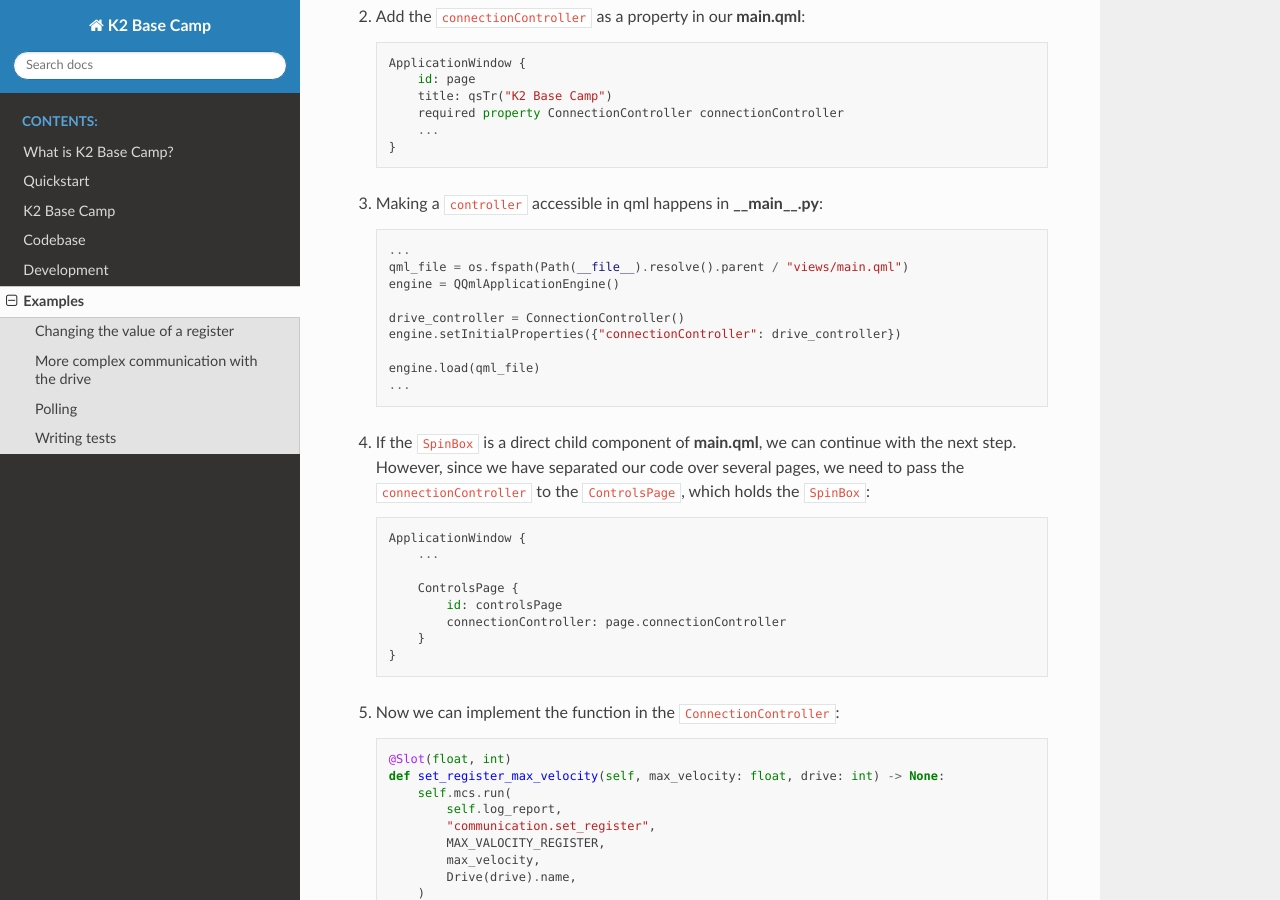
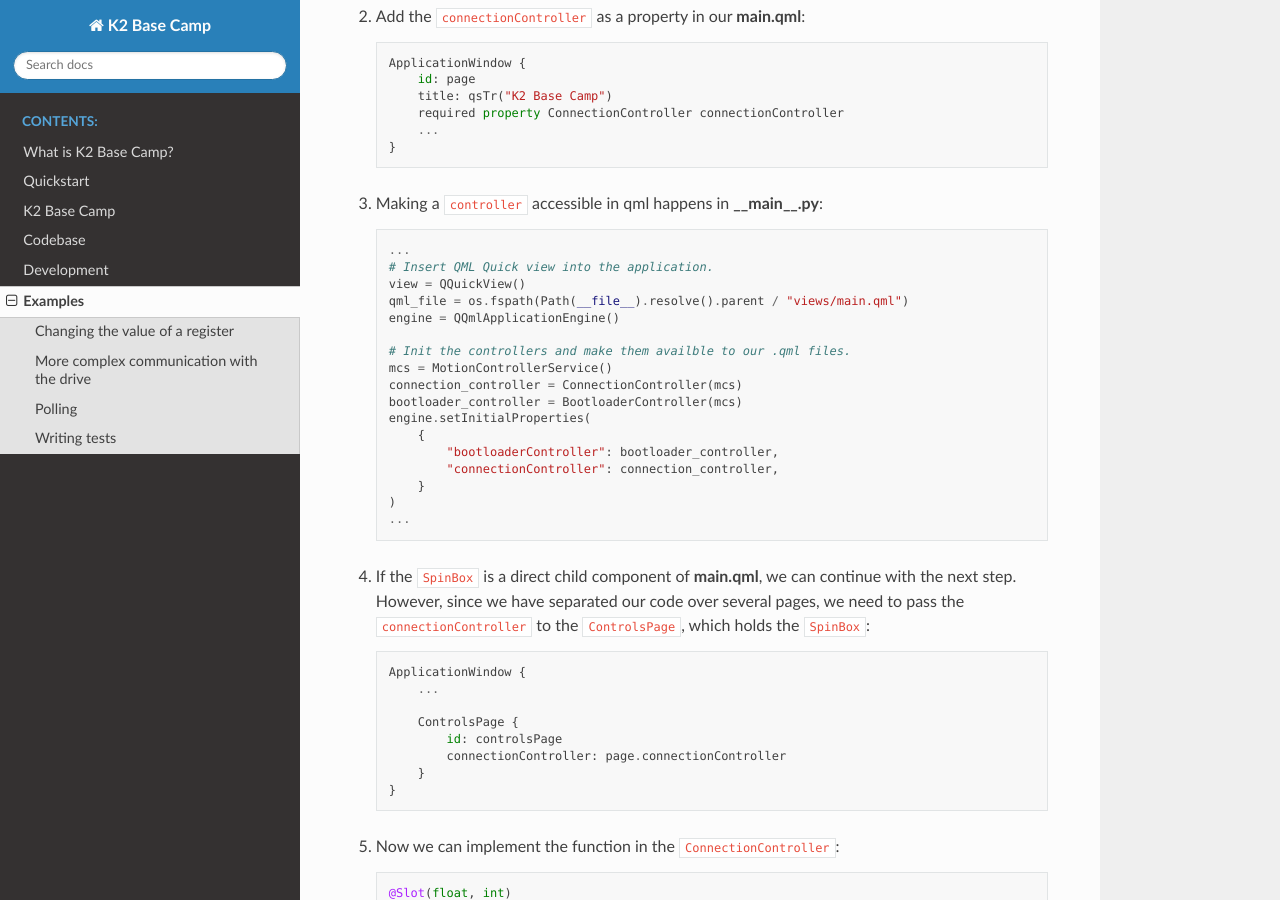
Before and after one commit to ingeniamc/ingeniajumpstart, a Sphinx documentation site: the page built from docs/source/pages/examples.rst, in a window 1280 px wide and 900 px high, scrolled down 772 px. Built offline with Sphinx 7.4.7 and the Read the Docs theme 2.0.0, drawn with Linux system fonts in a browser that asks for light colours.

Commit message:
DR0053A-654 Update docs

```diff
--- a/docs/source/pages/code_overview.rst
+++ b/docs/source/pages/code_overview.rst
@@ -10,7 +10,7 @@
 ==========
 The application is built with the `Qt-framework <https://doc.qt.io/>`_, using the open source variant `PySide6 <https://doc.qt.io/qtforpython-6/>`_.
 
-As such, most of the code is writting in python. However, the interface (GUI) is written in `QML <https://doc.qt.io/qt-6/qmlapplications.html>`_.
+As such, most of the code is written in python. However, the interface (GUI) is written in `QML <https://doc.qt.io/qt-6/qmlapplications.html>`_.
 
 Here's a list of the most important libraries and frameworks we are using:
 
@@ -101,7 +101,7 @@
             :width: 400
             :alt: The control interface
 
-``Services`` can also start additional ``threads`` when necessary, for example it is sometimes necessary to continuosly receive data from a drive.
+``Services`` can also start additional ``threads`` when necessary, for example it is sometimes necessary to continuously receive data from a drive.
 
 * One such example is the data that we use to plot the changes in velocity:
 
@@ -121,7 +121,7 @@
             :width: 400
             :alt: The control interface with a velocity graph
 
-* The library that we use to communicate with the drive (ingeniamotion) also allows us to get periodic updates about certain states. For example, we can display LEDs that inform the user about the state of the motor (**Red** = Disabled, **Yellow** = Ready, **Green** = Enabled).
+* The library that we use to communicate with the drive (ingeniamotion) also allows us to get periodic updates about certain states. For example, we can display LEDs that inform the user about the state of the motor (**Red** = Fault, **Yellow** = Standby, **Green** = Enabled).
 
     #. The subscription to the motor state is done in the ``service`` when we connect to the drives.
     #. When making the subscription, we also define a callback function in the ``service`` that handles the information we will now periodically receive from the drives.
--- a/docs/source/pages/examples.rst
+++ b/docs/source/pages/examples.rst
@@ -37,13 +37,21 @@
 #.  Making a ``controller`` accessible in qml happens in **__main__.py**::
 
         ...
+        # Insert QML Quick view into the application.
+        view = QQuickView()
         qml_file = os.fspath(Path(__file__).resolve().parent / "views/main.qml")
         engine = QQmlApplicationEngine()
 
-        drive_controller = ConnectionController()
-        engine.setInitialProperties({"connectionController": drive_controller})
-
-        engine.load(qml_file)
+        # Init the controllers and make them availble to our .qml files.
+        mcs = MotionControllerService()
+        connection_controller = ConnectionController(mcs)
+        bootloader_controller = BootloaderController(mcs)
+        engine.setInitialProperties(
+            {
+                "bootloaderController": bootloader_controller,
+                "connectionController": connection_controller,
+            }
+        )
         ...
 
 #.  If the ``SpinBox`` is a direct child component of **main.qml**, we can continue with the next step. However, since we have separated our code over several pages, we need to pass the ``connectionController`` to the ``ControlsPage``, which holds the ``SpinBox``::
--- a/docs/source/pages/what_is_k2_base_camp.rst
+++ b/docs/source/pages/what_is_k2_base_camp.rst
@@ -18,7 +18,7 @@
 
 You can then enable / disable the servo motors and get them moving using the arrow keys (or pressing the corresponding buttons).
 
-The interface includes a LED for each motor that displays its current status (**Red** = Disabled, **Yellow** = Ready, **Green** = Enabled).
+The interface includes a LED for each motor that displays its current status (**Red** = Fault, **Yellow** = Standby, **Green** = Enabled).
 
 Graphs display the velocity of the motors over time, and the input boxes and sliders can be used to set additional parameters related to the velocity of the motors.
 
@@ -83,7 +83,7 @@
                 :width: 400
                 :alt: Controls page with enable motor button highlighted
 
-#. The LED next to the checkbox will inform you about the state of the motor (**Red** = Disabled, **Yellow** = Ready, **Green** = Enabled):
+#. The LED next to the checkbox will inform you about the state of the motor (**Red** = Fault, **Yellow** = Standby, **Green** = Enabled):
 
     .. image:: ../_static/controls_page_led.png
                 :width: 400
```
